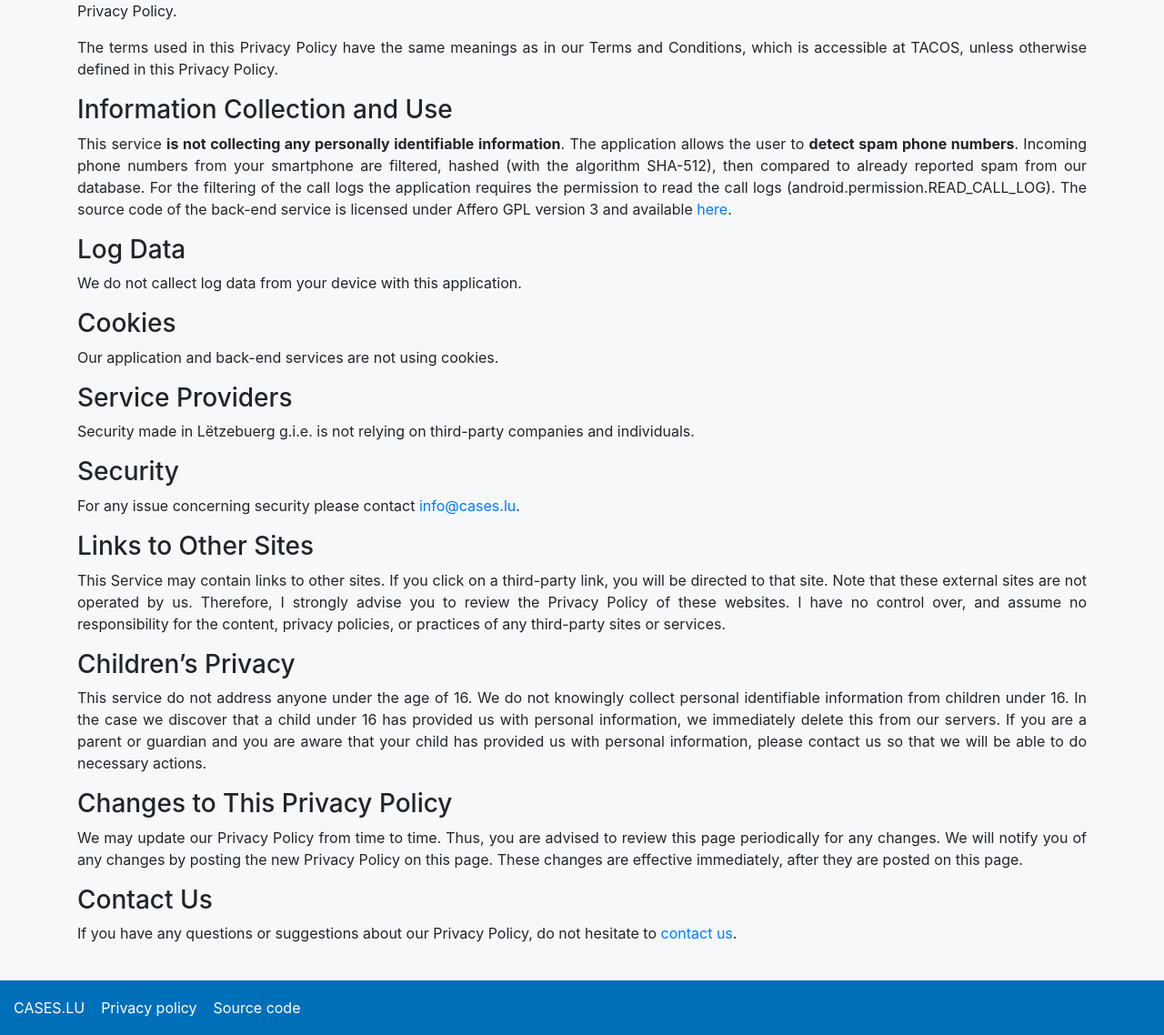
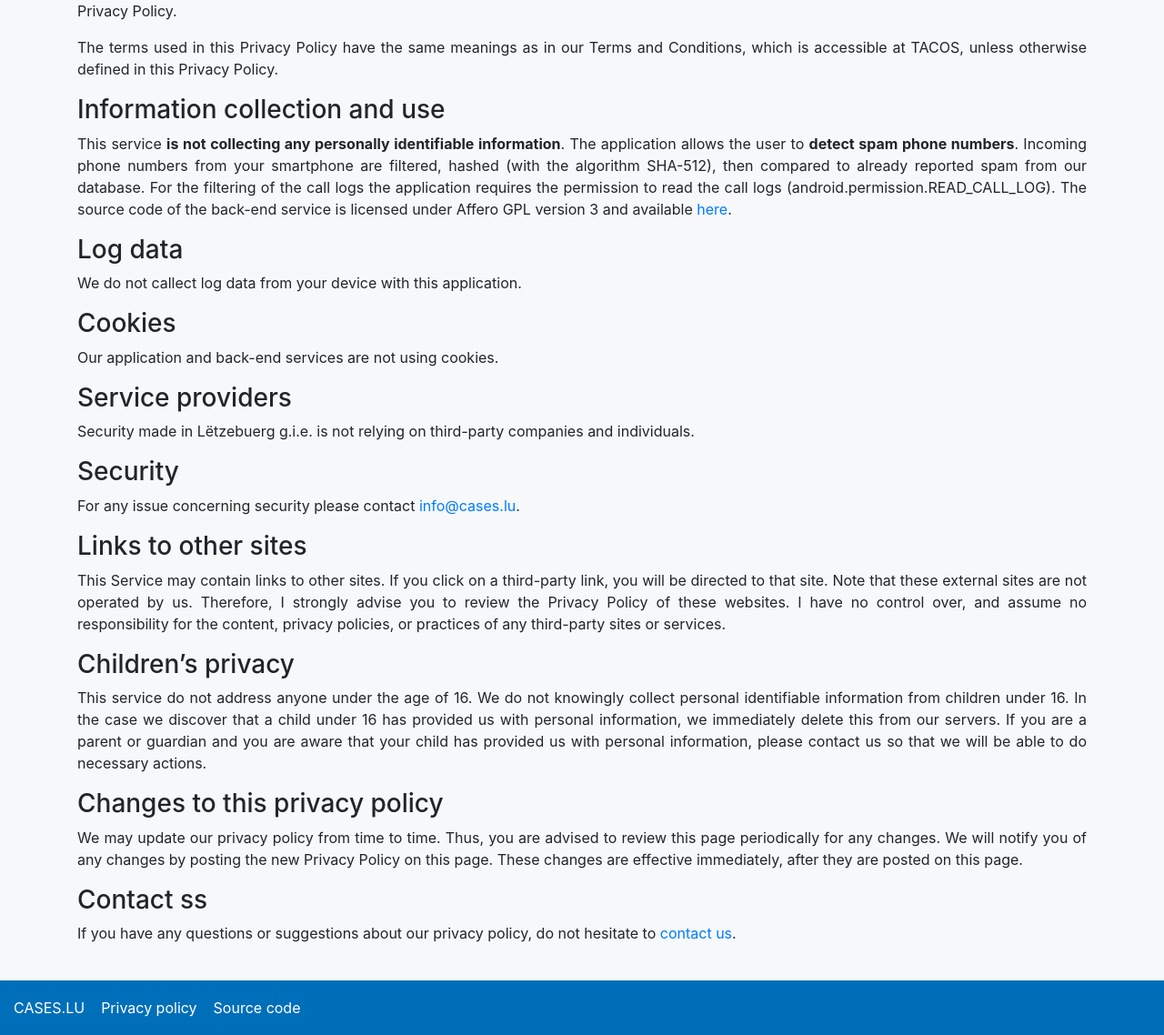
Before and after one commit to NC3-LU/TACOS-server, a Python web app: template src/web/templates/privacy.html in a window 1280 px wide. Shown: the part 424-1562 px from the top of the page at 91% size. Run offline with Jinja, Linux system fonts and the light colour scheme; the template is opened without the code that fills it, so the values that code supplies are empty; some libraries are stand-ins or nearby versions.

Commit message:
chg: [template] Updated privacy policy

```diff
--- a/src/web/templates/privacy.html
+++ b/src/web/templates/privacy.html
@@ -15,7 +15,7 @@
             <p class="text-justify">The terms used in this Privacy Policy have the same meanings as in our Terms and Conditions,
                 which is accessible at TACOS, unless otherwise defined in this Privacy Policy.</p>
 
-            <h3>Information Collection and Use</h3>
+            <h3>Information collection and use</h3>
             <p class="text-justify">This service <b>is not collecting any personally identifiable information</b>. The application allows the user to
                 <b>detect spam phone numbers</b>. Incoming phone numbers from your smartphone are filtered, hashed (with the algorithm SHA-512), then
                 compared to already reported spam from our database.
@@ -23,39 +23,39 @@
                 The source code of the back-end service is licensed under Affero GPL version 3 and available <a href="https://github.com/CASES-LU/TACOS-server">here</a>.
                 </p>
 
-            <h3>Log Data</h3>
+            <h3>Log data</h3>
             <p class="text-justify">We do not callect log data from your device with this application.</p>
 
             <h3>Cookies</h3>
             <p class="text-justify">Our application and back-end services are not using cookies.</p>
 
-            <h3>Service Providers</h3>
+            <h3>Service providers</h3>
             <p class="text-justify">Security made in Lëtzebuerg g.i.e. is not relying on third-party companies and individuals.</p>
 
             <h3>Security</h3>
             <p class="text-justify">For any issue concerning security please contact <a href="mailto:info@cases.lu">info@cases.lu</a>.</p>
 
-            <h3>Links to Other Sites</h3>
+            <h3>Links to other sites</h3>
             <p class="text-justify">This Service may contain links to other sites. If you click on a third-party link, you will be
                 directed to that site. Note that these external sites are not operated by us. Therefore, I
                 strongly advise you to review the Privacy Policy of these websites. I have no control over, and
                 assume no responsibility for the content, privacy policies, or practices of any third-party
                 sites or services.</p>
 
-            <h3>Children’s Privacy</h3>
+            <h3>Children’s privacy</h3>
             <p class="text-justify">This service do not address anyone under the age of 16. We do not knowingly collect personal
                 identifiable information from children under 16. In the case we discover that a child under 16
                 has provided us with personal information, we immediately delete this from our servers. If you
                 are a parent or guardian and you are aware that your child has provided us with personal
                 information, please contact us so that we will be able to do necessary actions.</p>
 
-            <h3>Changes to This Privacy Policy</h3>
-            <p class="text-justify">We may update our Privacy Policy from time to time. Thus, you are advised to review this page
+            <h3>Changes to this privacy policy</h3>
+            <p class="text-justify">We may update our privacy policy from time to time. Thus, you are advised to review this page
                 periodically for any changes. We will notify you of any changes by posting the new Privacy Policy
                 on this page. These changes are effective immediately, after they are posted on this page.</p>
 
-            <h3>Contact Us</h3>
-            <p class="text-justify">If you have any questions or suggestions about our Privacy Policy, do not hesitate to
+            <h3>Contact ss</h3>
+            <p class="text-justify">If you have any questions or suggestions about our privacy policy, do not hesitate to
                 <a href="mailto:info@cases.lu">contact us</a>.</p>
         </div>
     </div>
```
